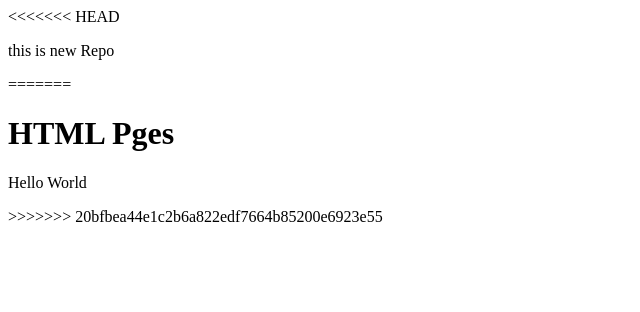
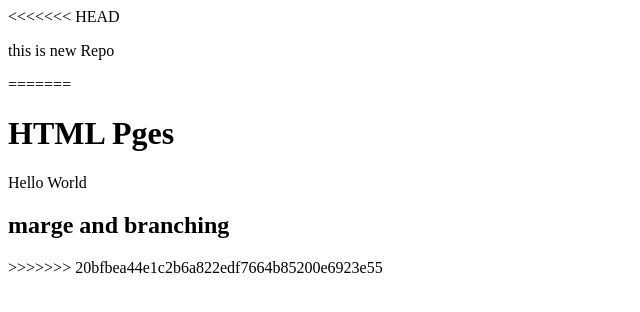
Before and after one commit to Sakshi-jadhav23/Practice, a plain HTML site: page index.html in a window 1280 px wide. Shown: the whole page, without its empty margins (0-640 px from the left). Drawn offline with Linux system fonts and the light colour scheme.

Commit message:
new feature

```diff
--- a/index.html
+++ b/index.html
@@ -13,6 +13,7 @@
 =======
     <h1>HTML Pges</h1>
     <p>Hello World</p>
+    <h2>marge and branching</h2>
 
 
 </body>
```
